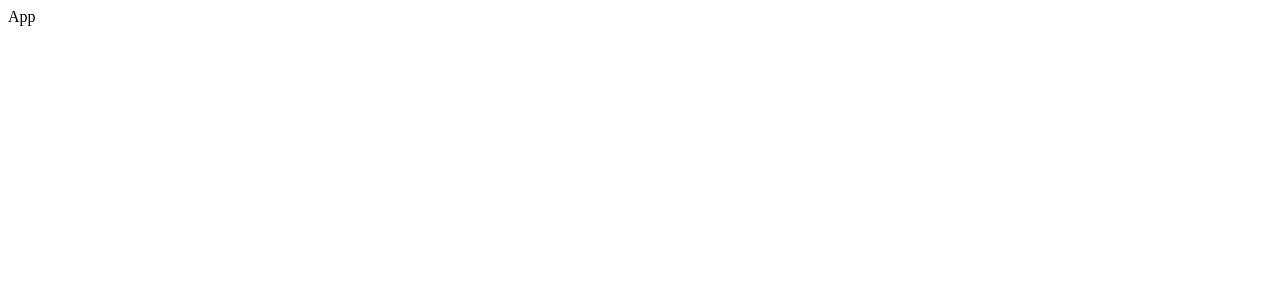
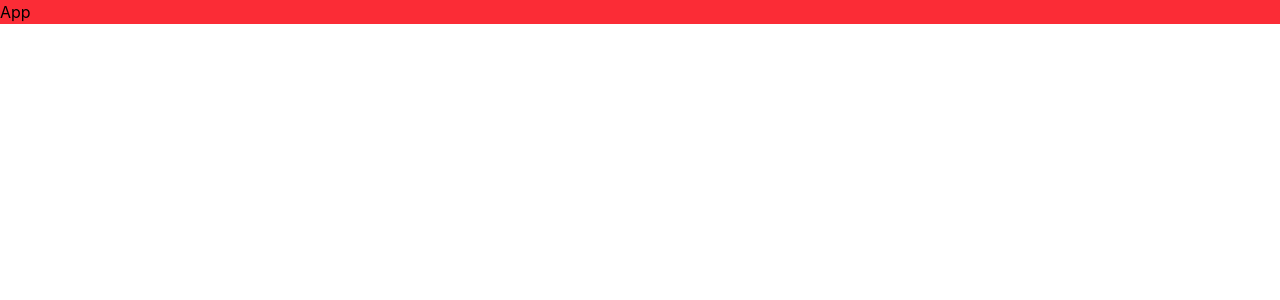
Before and after one commit to sahil-chourasiya05/servflow, a React (Vite) app in the folder client/: page / in a window 1280 px wide. Shown: the top 300 px of the page. Built offline with nearby package versions, Linux system fonts and the light colour scheme.

Commit message:
chore(frontend): set up Tailwind CSS v4

```diff
--- a/client/package.json
+++ b/client/package.json
@@ -10,8 +10,10 @@
     "preview": "vite preview"
   },
   "dependencies": {
+    "@tailwindcss/vite": "^4.3.3",
     "react": "^19.2.8",
-    "react-dom": "^19.2.8"
+    "react-dom": "^19.2.8",
+    "tailwindcss": "^4.3.3"
   },
   "devDependencies": {
     "@eslint/js": "^10.0.1",
--- a/client/src/App.tsx
+++ b/client/src/App.tsx
@@ -1,6 +1,6 @@
 const App = () => {
   return (
-    <div>App</div>
+    <div className='bg-red-500'>App</div>
   )
 }
 
--- a/client/src/index.css
+++ b/client/src/index.css
@@ -0,0 +1 @@
+@import 'tailwindcss'
--- a/client/vite.config.ts
+++ b/client/vite.config.ts
@@ -1,6 +1,7 @@
 import react from '@vitejs/plugin-react'
 import { defineConfig } from 'vite'
+import tailwindcss from '@tailwindcss/vite'
 
 export default defineConfig({
-  plugins: [react()],
+  plugins: [react(), tailwindcss()],
 })
```
Also changed, not shown: client/src/App.css (deleted), 1 other file (tests, documents, lock files or other folders).
